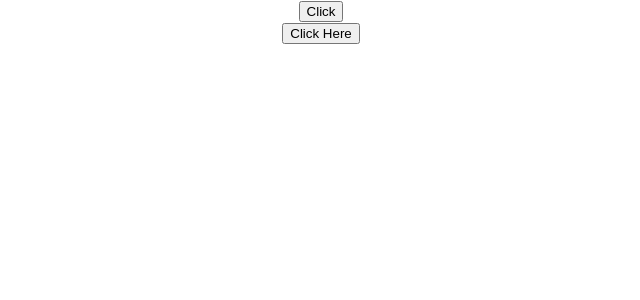
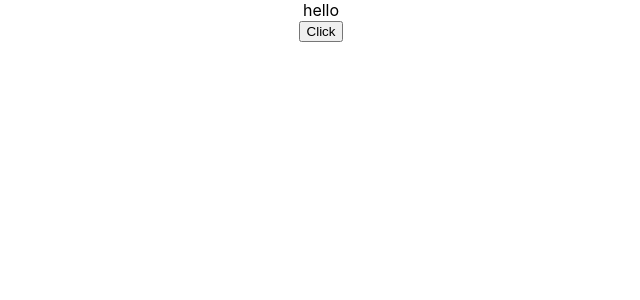
Before and after one commit to Plaxidia/myapp, a React (Create React App) app: page / in a window 1280 px wide. Shown: the top 300 px of the page, without its empty margins (319-959 px from the left). Built offline with nearby package versions, Linux system fonts and the light colour scheme.

Commit message:
event binding in react

```diff
--- a/src/App.js
+++ b/src/App.js
@@ -9,14 +9,18 @@
 import Counter from './Components/Counter';
 import ClickFunction from './Components/ClickFunction';
 import ClassClick from './Components/ClassClick';
+import EventBind from './Components/EventBind';
 
 function App() {
 
   return (
     <div className="App">
+
+      <EventBind/>
+      {/*
+
       <ClickFunction/>
       <ClassClick/>
-      {/*
       <Counter>
 
       </Counter>
--- /dev/null
+++ b/src/Components/EventBind.js
@@ -0,0 +1,39 @@
+import React, { Component } from 'react'
+
+class EventBind extends Component {
+    constructor(props) {
+      super(props)
+
+      this.state = {
+         message:'hello '
+      }
+      //this.clickHandler = this.clickHandler.bind(this)
+    }
+   /* clickHandler()
+    {
+        this.setState({
+            message:'Goodbye !'
+        })
+        console.log(this)
+
+    }
+    */
+
+    clickHandler =() =>{
+        this.setState({
+            message:'Goodbye !'
+        })
+    }
+  render() {
+    return (
+      <div>
+        <div>{this.state.message}</div>
+        {/*<button onClick ={this.clickHandler.bind(this)} >Click</button>
+        <button onClick ={() => this.clickHandler()} >Click</button>*/}
+        <button onClick ={ this.clickHandler} >Click</button>
+        </div>
+    )
+  }
+}
+
+export default EventBind
```
